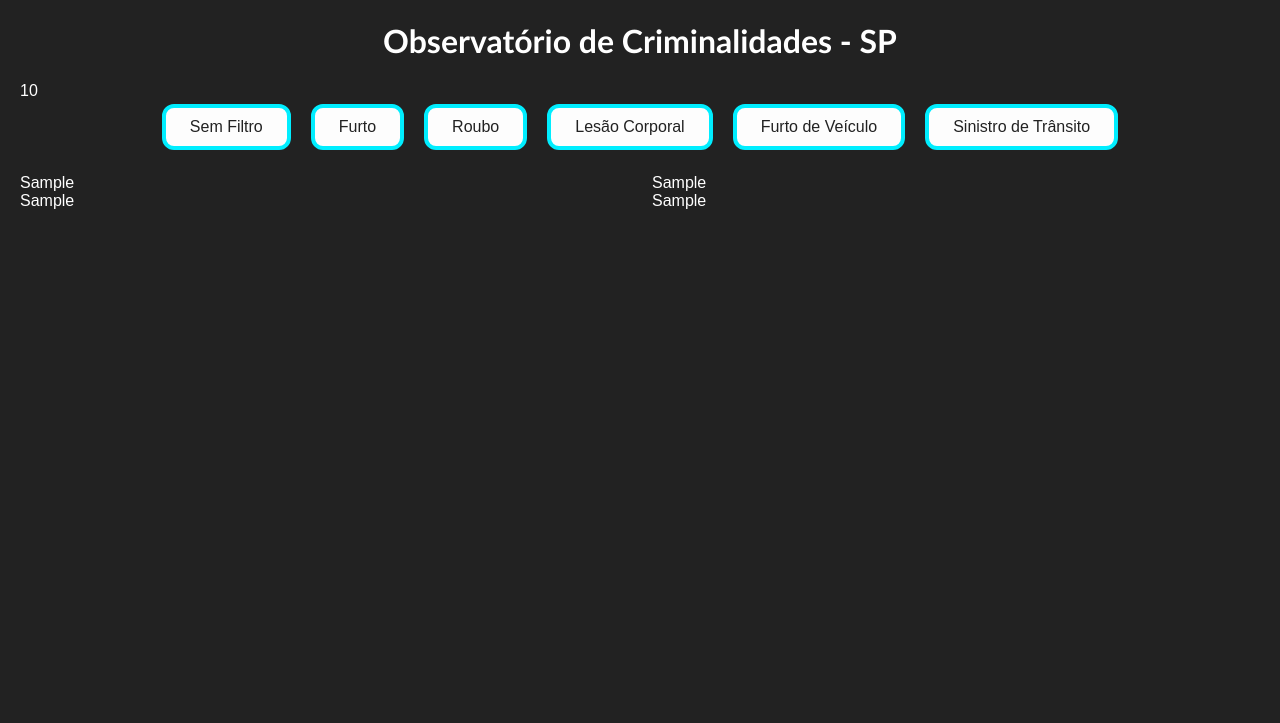
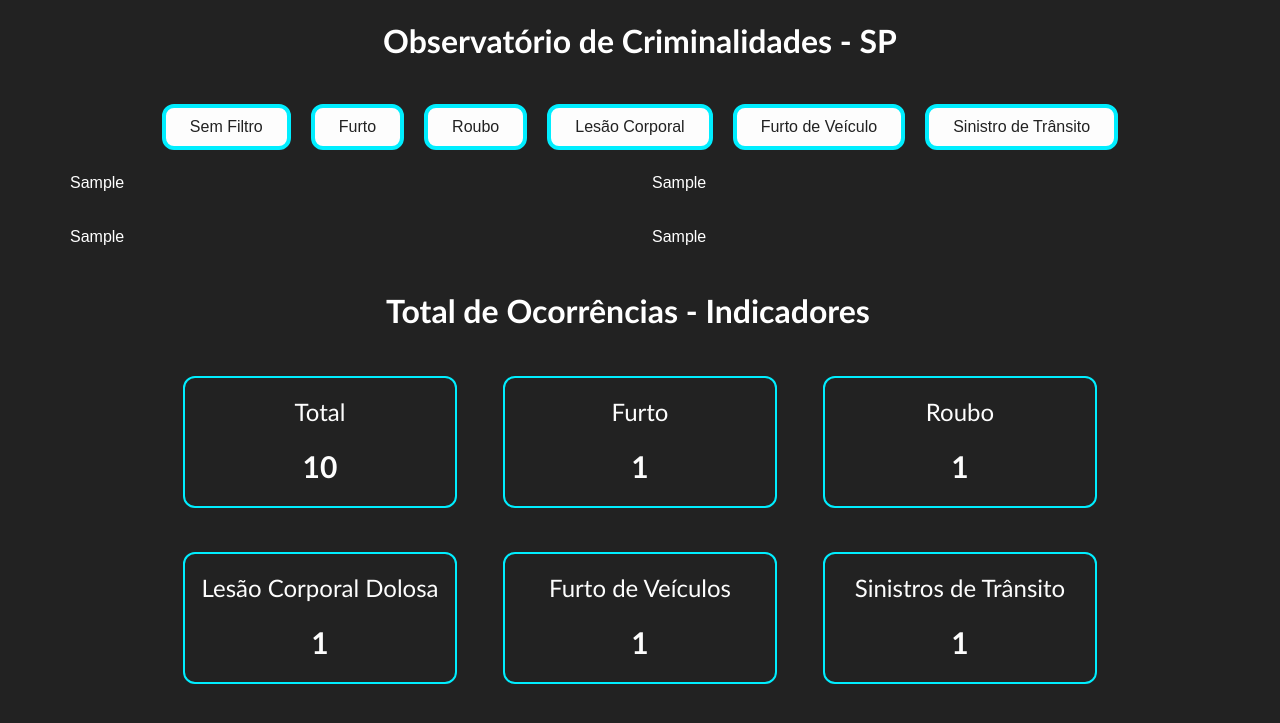
Before and after one commit to abiromania/observatorio-sp, a Django app: template django-website/dashboard/templates/dashboard/grafico.html in a window 1280 px wide. Shown: the top 723 px of the page. Run offline with Django 5.2, Linux system fonts and the light colour scheme; the template is opened without the code that fills it: most values are stand-ins (such as "Sample title", 1, 10 or a date in 2020).

Commit message:
Adicionar Indicadores e função hover .css nos botões

```diff
--- a/django-website/dashboard/static/style.css
+++ b/django-website/dashboard/static/style.css
@@ -13,19 +13,36 @@ h1 {
 
 .indicadores-container {
     display: flex;
+    flex-wrap: wrap;
+    gap: 16px;
     justify-content: center;
-    gap: 40px;
-    margin-bottom: 30px;
-    font-size: 24px;
-    font-weight: bold;
+    margin-bottom: 20px;
+    align-self: center;
 }
 
-.graficos-container {
-    display: flex;
-    flex-wrap: wrap;
-    gap: 24px;
-    justify-content: center;
-    align-items: flex-start;
+.indicador {
+    text-align: center;
+    font-family: 'Calibri';
+    font-size: 24px;
+    margin: 0 15px;
+    background-color: #222222;
+    color: #fdfdfd;
+    padding: 10px;
+    border-radius: 12px;
+    border: 2px solid #00eeff;
+    width: 250px;
+    line-height: 2;
+}
+
+.indicador_valor {
+    font-size: 30px;
+    font-weight: bold;
+    color: #fdfdfd;
+}
+
+.indicador:hover {
+    box-shadow: 0px 2px 6px #00eeff;
+    transition: 0.3s;
 }
 
 .filtros-container {
@@ -35,7 +52,6 @@ h1 {
     justify-content: center;
     margin-bottom: 20px;
     align-self: center;
-
 }
 
 .botao {
@@ -52,3 +68,19 @@ h1 {
     border-radius: 12px;
     border: 4px solid #00eeff;
 }
+
+.botao:hover {
+    background-color: #00eeff;
+    color: #222222;
+    border: 4px solid #fdfdfd;
+    box-shadow: 0px 2px 5px #fdfdfd;
+    transition: 0.3s;
+}
+
+.graficos-container {
+    display: flex;
+    flex-wrap: wrap;
+    gap: 24px;
+    justify-content: center;
+    align-items: flex-start;
+}
--- a/django-website/dashboard/templates/dashboard/grafico.html
+++ b/django-website/dashboard/templates/dashboard/grafico.html
@@ -9,12 +9,9 @@
 </head>
 <body>
     <h1>Observatório de Criminalidades - SP</h1>
+        </br>
 
-        <!-- Indicadores -->
-         {{total}}
-
-
-        <!-- Gráficos -->
+        <!-- Filtros -->
         <div class="filtros-container">
             <a href="{% url 'dashboard' %}?natureza=Sem Filtro">
                 <button class="botao">Sem Filtro</button>
@@ -42,27 +39,43 @@
         </div>
 
 
-    <!-- Gráficos lado a lado -->
+        <!-- Gráficos -->
     <div class="graficos-container">
-        <div style="flex: 1 1 300px; min-width: 45%; max-width: 50%;">
+        <div style="flex: 1 1 300px; min-width: 45%; max-width: 45%;" class="grafico">
             {{ fig_mapa|safe }}
         </div>
-        <div style="flex: 1 1 300px; min-width: 45%; max-width: 50%;">
+        <div style="flex: 1 1 300px; min-width: 45%; max-width: 45%;" class="grafico">
             {{ fig_bairro|safe }}
         </div>
     </div>
 
-    <!-- Gráfico de barras - Hora (abaixo) -->
+    <br><br>
+
     <div class='graficos-container'>
-        <div style="flex: 1 1 300px; min-width: 45%; max-width: 50%;">
+        <div style="flex: 1 1 300px; min-width: 45%; max-width: 45%;" class="grafico">
             {{ fig_hora|safe }}
         </div>
-        <div style="flex: 1 1 300px; min-width: 45%; max-width: 50%;">
+        <div style="flex: 1 1 300px; min-width: 45%; max-width: 45%;" class="grafico">
             {{ fig_data|safe }}
     </div>
 
 
+        <!-- Indicadores -->
+    <h1>Total de Ocorrências - Indicadores</h1>
 
+    </br></br>
+
+    <div class="indicadores-container">
+        <p class="indicador">Total<br><span class="indicador_valor">{{ total }}</span></p>
+        <p class="indicador">Furto<br><span class="indicador_valor">{{ total_furto }}</span></p>
+        <p class="indicador">Roubo<br><span class="indicador_valor">{{ total_roubo }}</span></p>
+    </div>
+
+    <div class="indicadores-container">
+        <p class="indicador">Lesão Corporal Dolosa<br><span class="indicador_valor">{{ total_lesao }}</span></p>
+        <p class="indicador">Furto de Veículos<br><span class="indicador_valor">{{ total_veiculos }}</span></p>
+        <p class="indicador">Sinistros de Trânsito<br><span class="indicador_valor">{{ total_sinistros }}</span></p>
+    </div>
 
 </body>
 </html>
```
Also changed, not shown: django-website/dashboard/views.py (+21 -1 lines).
